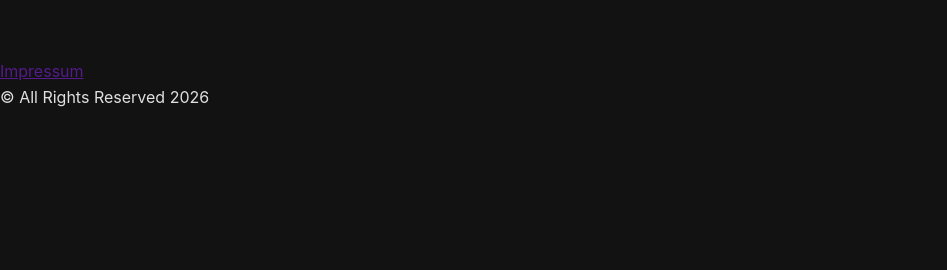
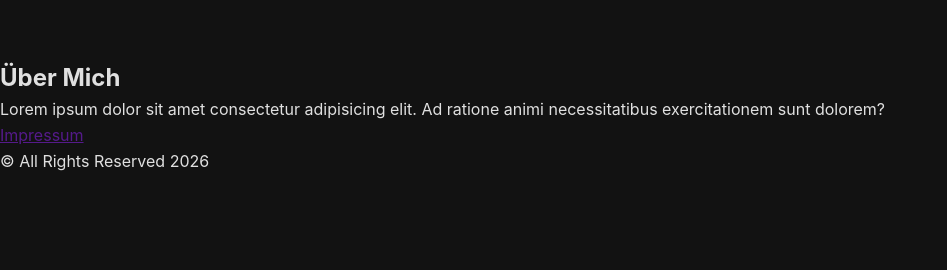
Before and after one commit to zlatxn/P-D_portfolio, a PHP site: page / in a window 1280 px wide. Shown: the part 530-800 px from the top of the page, without its empty margins (0-947 px from the left). Run offline with PHP 8.4, Linux system fonts and the light colour scheme; data that the repository does not hold is empty; a stand-in replaces the project's code that opens the database connection.

Commit message:
about me section hinzugefügt

```diff
--- a/views/home.php
+++ b/views/home.php
@@ -8,3 +8,11 @@
             </div>
         </div>
     </section>
+    <section class="about-me">
+        <div class="about-me-section">
+            <h2>Über Mich</h2>
+            <p>Lorem ipsum dolor sit amet consectetur adipisicing elit. Ad ratione animi necessitatibus exercitationem sunt dolorem?</p>
+
+        </div>
+
+    </section>
```
